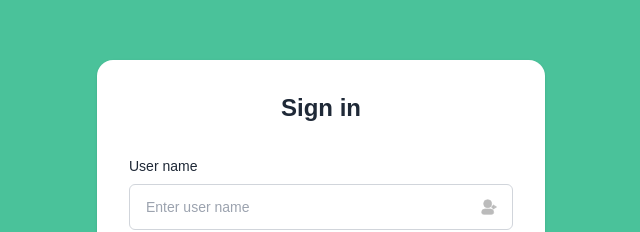
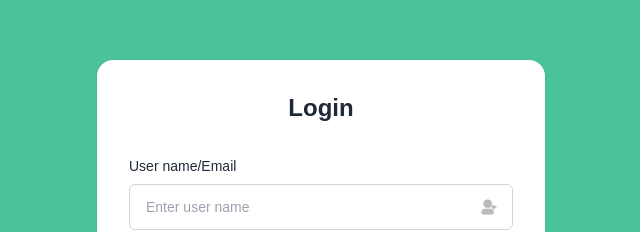
Before and after one commit to tbmi20/kinnikuman, a Next.js app: page /portal/login in a window 1280 px wide. Shown: the part 112-344 px from the top of the page, without its empty margins (319-959 px from the left). Built offline with nearby package versions, Linux system fonts and the light colour scheme.

Commit message:
edited labels

```diff
--- a/app/portal/login/page.tsx
+++ b/app/portal/login/page.tsx
@@ -7,10 +7,10 @@ export default function loginPage() {
         <div className="min-h-screen flex flex-col items-center justify-center py-6 px-4">
           <div className="max-w-md w-full">
             <div className="p-8 rounded-2xl bg-white shadow">
-              <h2 className="text-gray-800 text-center text-2xl font-bold">Sign in</h2>
+              <h2 className="text-gray-800 text-center text-2xl font-bold">Login</h2>
               <form className="mt-8 space-y-4">
                 <div>
-                  <label className="text-gray-800 text-sm mb-2 block">User name</label>
+                  <label className="text-gray-800 text-sm mb-2 block">User name/Email</label>
                   <div className="relative flex items-center">
                     <input name="username" type="text" required className="w-full text-gray-800 text-sm border border-gray-300 px-4 py-3 rounded-md outline-blue-600" placeholder="Enter user name" />
                     <svg xmlns="http://www.w3.org/2000/svg" fill="#bbb" stroke="#bbb" className="w-4 h-4 absolute right-4" viewBox="0 0 24 24">
```
